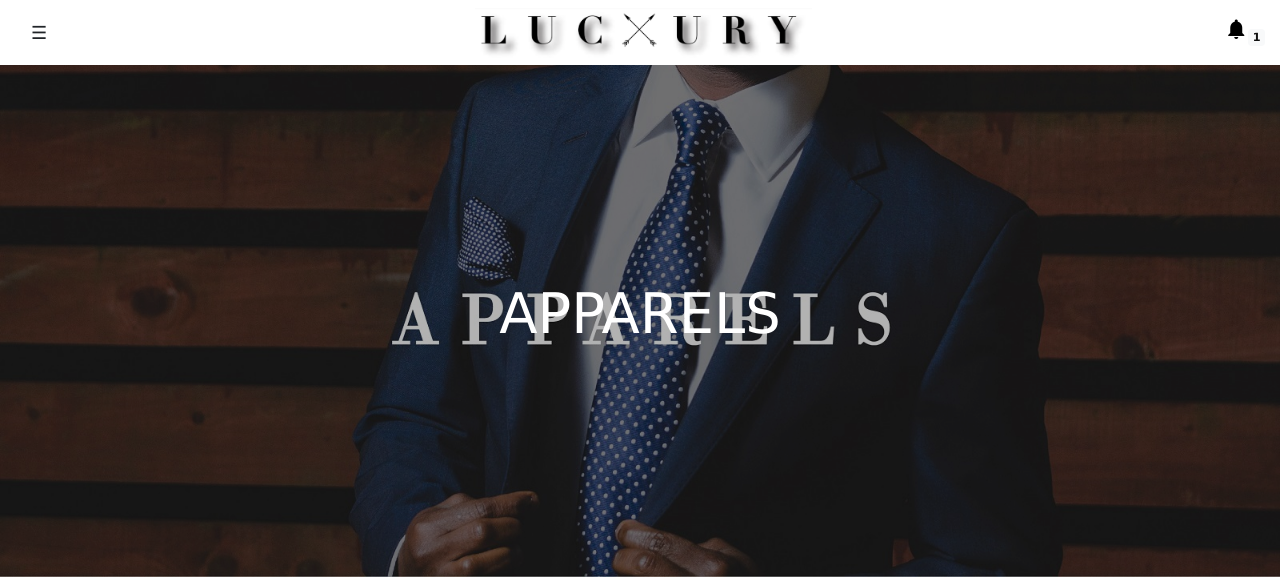
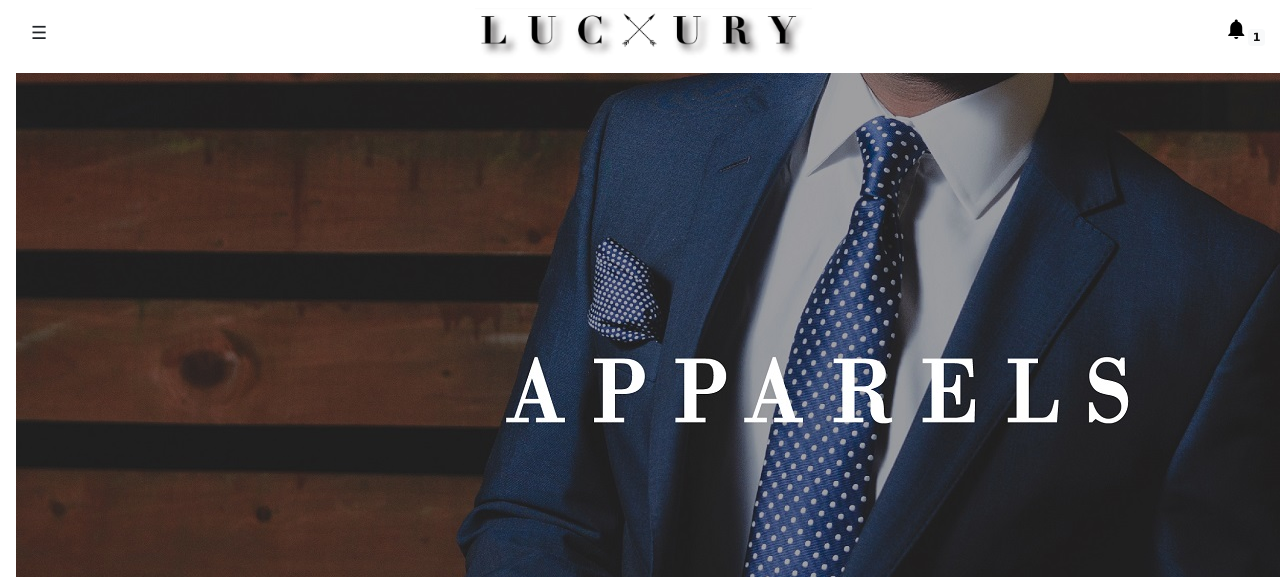
Before and after one commit to 15017206/Lucxury, a PHP site: page /Lucxury_000webhost/category_page_men1.php in a window 1280 px wide; the page is wider, and only the part inside the window is pictured. Shown: the top 577 px of that part. Run offline with PHP 8.4, Linux system fonts and the light colour scheme; some libraries are stand-ins or nearby versions; grey boxes are pictures that could not be loaded.

Commit message:
Update category_page_men1.php

```diff
--- a/category_page_men1.php
+++ b/category_page_men1.php
@@ -60,26 +60,34 @@ and open the template in the editor.
 
             <!--Apparels-->
             <div class="w3-display-container">
-                <a href="subcategory_page_men1.php"><img id="banner1" style="filter: brightness(70%);" src="images/category_page_men_images/apparels.jpg" alt=""/></a>
-                <div class="w3-display-middle w3-large"><p style="">APPARELS</p></div>
+            <form action="subcategory_page_men1.php" method="post">
+                <input type="hidden" name="search_item" value="shirts">
+                <button class="w3-btn"><img id="cell1" src="images/category_page_men_images/apparels.jpg" alt=""/></button>
+            </form>
             </div>
 
             <!--Accessories-->
             <div class="w3-display-container">
-                <a href="subcategory_page_men2.php"><img id="banner1" style="filter: brightness(70%);" src="images/category_page_men_images/accessories.jpg" alt=""/></a>
-                <div class="w3-display-middle w3-large"><p style="">ACCESSORIES</p></div>
+            <form action="subcategory_page_men2.php" method="post">
+                <input type="hidden" name="search_item" value="accessories">
+                <button class="w3-btn"><img id="cell1" src="images/category_page_men_images/accessories.jpg.jpg" alt=""/></button>
+            </form>
             </div>
 
             <!--Bags-->
             <div class="w3-display-container">
-                <a href="subcategory_page_men3.php"><img id="banner1" style="filter: brightness(70%);"src="images/category_page_men_images/bags.jpg" alt=""/></a>
-                <div class="w3-display-middle w3-large"><p style="">BAGS</p></div>
+            <form action="subcategory_page_men3.php" method="post">
+                <input type="hidden" name="search_item" value="bags">
+                <button class="w3-btn"><img id="cell1" src="images/category_page_men_images/bag.jpg" alt=""/></button>
+            </form>
             </div>
 
             <!--Shoes-->
             <div class="w3-display-container">
-                <a href="subcategory_page_men4.php"><img id="banner1" style="filter: brightness(70%);" src="images/category_page_men_images/shoes.jpg" alt=""/></a>
-                <div class="w3-display-middle w3-large"><p style="">SHOES</p></div>
+            <form action="subcategory_page_men4.php" method="post">
+                <input type="hidden" name="search_item" value="shoes">
+                <button class="w3-btn"><img id="cell1" src="images/category_page_men_images/shoes.jpg" alt=""/></button>
+            </form>
             </div>
             </br>
         <?php include 'templateBar_bottom.php'; ?>
```
